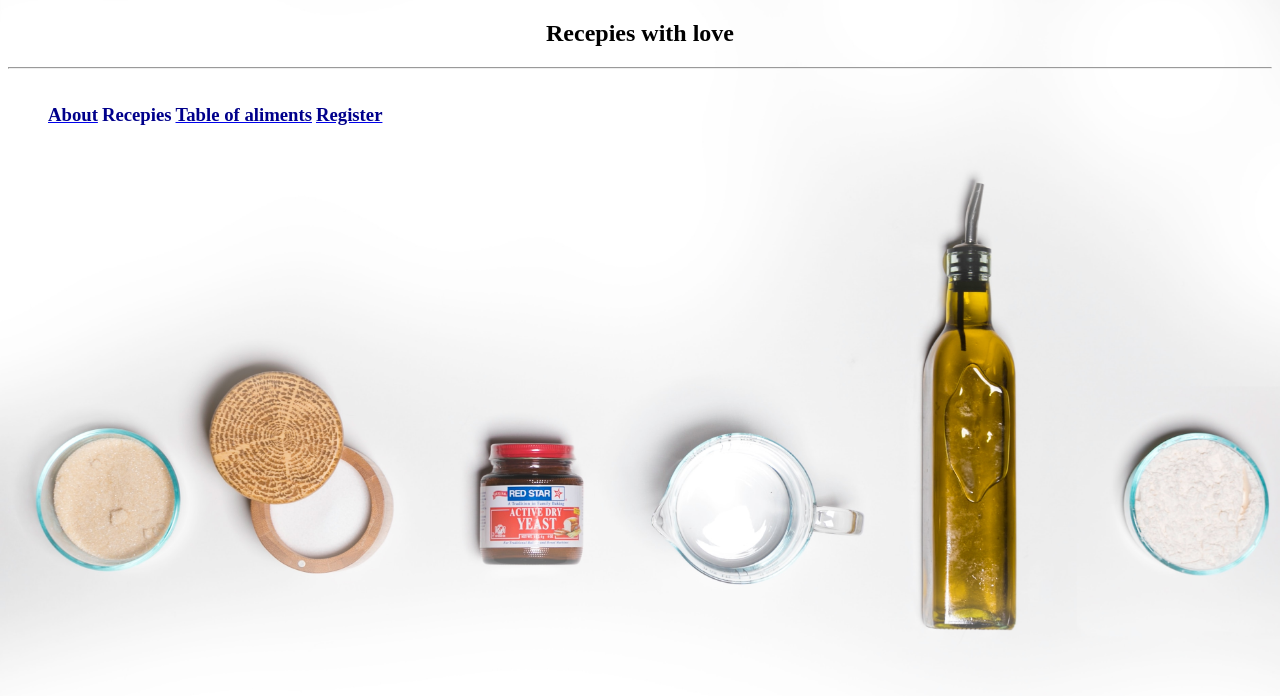
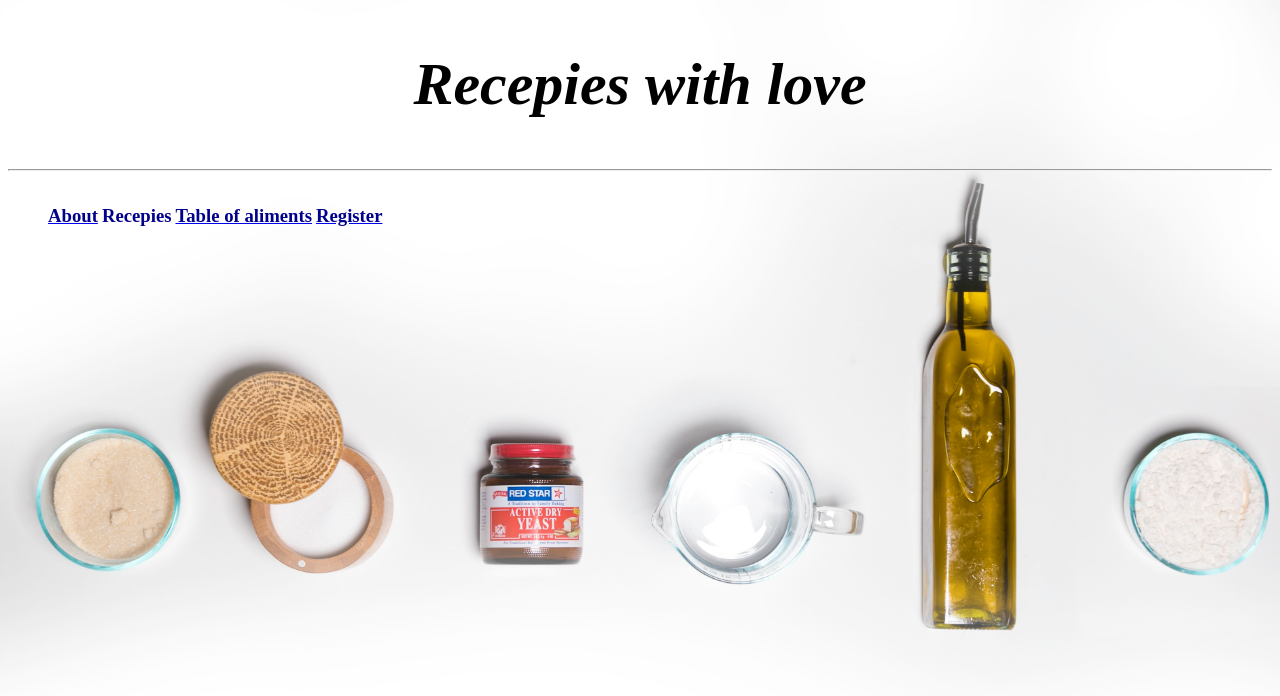
Before and after one commit to GeaninaCatalina/Recipes, a plain HTML site: page index1.html in a window 1280 px wide. Drawn offline with Linux system fonts and the light colour scheme.

Commit message:
Add style to title

```diff
--- a/style_index.css
+++ b/style_index.css
@@ -7,6 +7,12 @@ body {
 	url(background.jpg);
     background-size: cover ;
 }
+
+h2 {
+	font-family: 'Times New Roman', Times, serif ;
+	font-size: 60px;
+	font-style: italic ;
+}
 h3 {
 	color: darkblue;
 	cursor: pointer;
```
